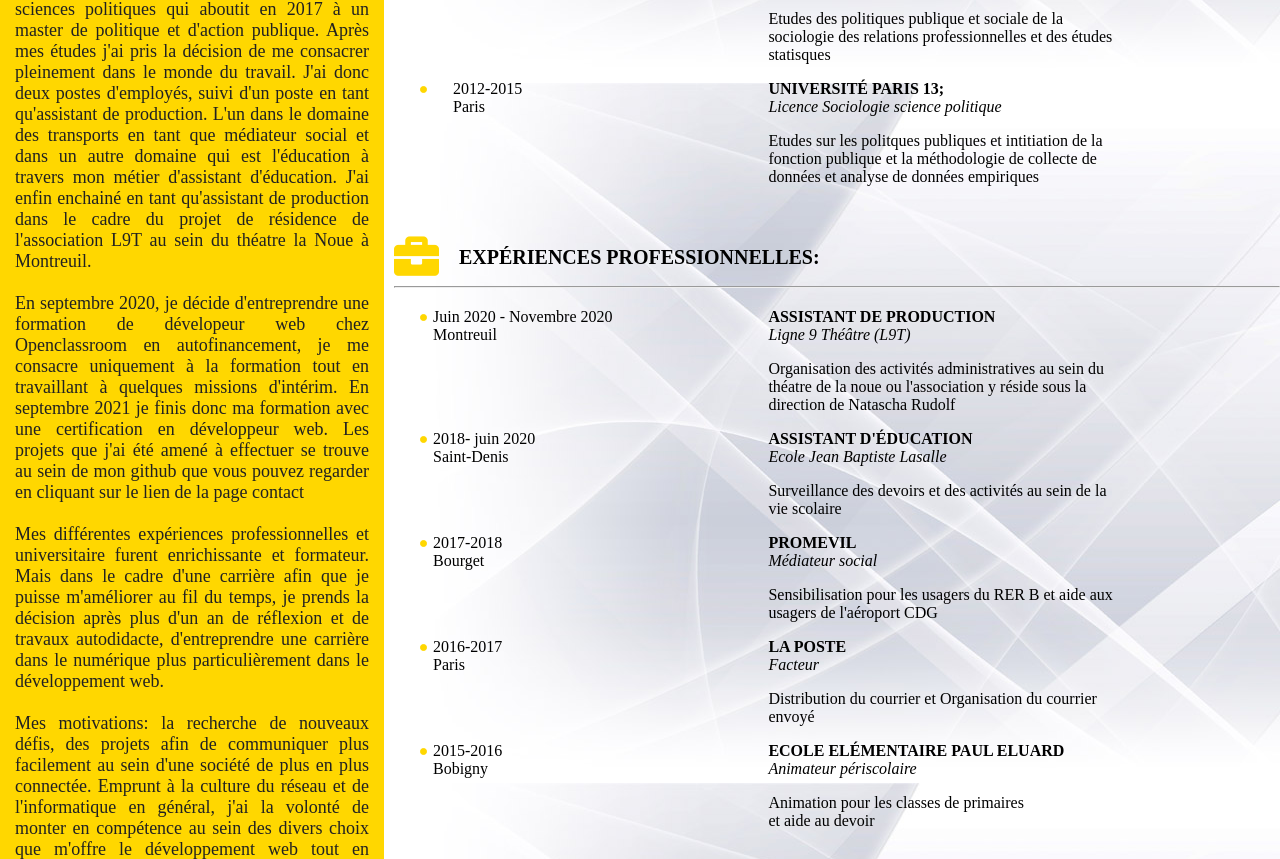
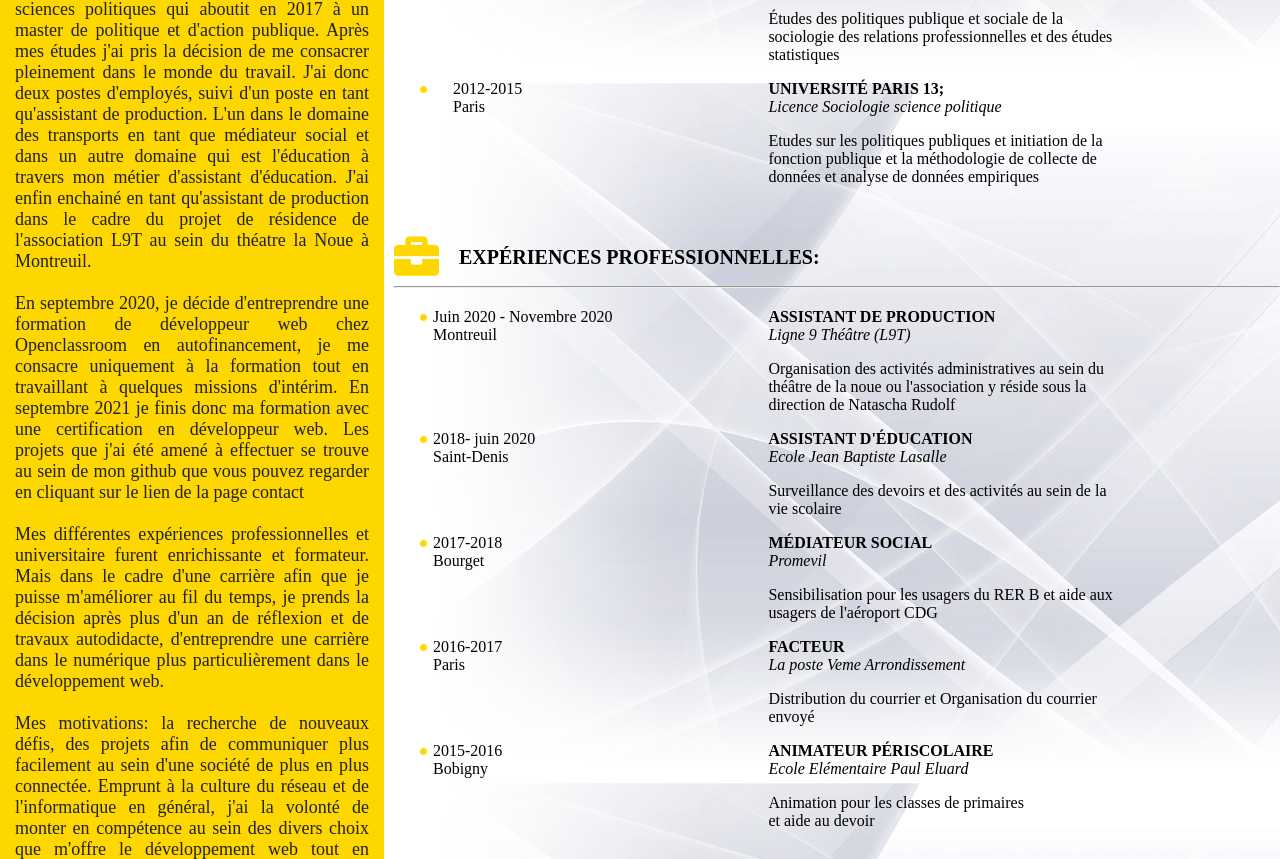
Before and after one commit to Rajerinera/Curriculum-Vitae-RAJERINERA-Adrien-, a plain HTML site: page index.html in a window 1280 px wide. Shown: the part 617-1476 px from the top of the page. Drawn offline with Linux system fonts and the light colour scheme.

Commit message:
modif cv

```diff
--- a/index.html
+++ b/index.html
@@ -36,7 +36,7 @@
                 médiateur social et dans un autre domaine qui est l'éducation à travers mon métier d'assistant
                 d'éducation. J'ai enfin enchainé en tant qu'assistant de production dans le cadre du projet de résidence
                 de l'association L9T au sein du théatre la Noue à Montreuil. <br> <br>
-                En septembre 2020, je décide d'entreprendre une formation de dévelopeur web chez Openclassroom en
+                En septembre 2020, je décide d'entreprendre une formation de développeur web chez Openclassroom en
                 autofinancement,
                 je me consacre uniquement à la formation tout en travaillant à quelques missions d'intérim. En septembre
                 2021 je
@@ -95,7 +95,7 @@
                         </div>
                         <div class="form_etude">
                             <strong>Openclassroom;</strong><br>
-                            <em>Formation developpeur web</em>
+                            <em>Formation développeur web</em>
                             <p>Création d'un site en Node js et le framework Vuejs j'ai d'ailleurs acquis des
                                 connaissances en javascript et l'optimisation d'un site (SEO)
                             </p>
@@ -130,9 +130,9 @@
                             <strong>Université Paris 13;</strong><br>
                             <em>Master 1 Politique d'action publique</em>
 
-                            <p>Etudes des politiques publique et sociale
+                            <p> Études des politiques publique et sociale
                                 de la sociologie des relations professionnelles
-                                et des études statisques</p>
+                                et des études statistiques </p>
                         </div>
                     </div>
                     <div class="form">
@@ -147,7 +147,7 @@
                             <strong>Université Paris 13;</strong><br>
                             <em>Licence Sociologie science politique</em>
 
-                            <p>Etudes sur les politques publiques et intitiation
+                            <p>Etudes sur les politiques publiques et initiation
                                 de la fonction publique et la méthodologie
                                 de collecte de données et analyse de données empiriques</p>
                         </div>
@@ -173,7 +173,7 @@
                     <div class="taf_m">
                         <strong>Assistant de production</strong><br>
                         <em> Ligne 9 Théâtre (L9T)</em>
-                        <p>Organisation des activités administratives au sein du théatre de la noue
+                        <p>Organisation des activités administratives au sein du théâtre de la noue
                             ou l'association y réside sous la direction de Natascha Rudolf </p>
                     </div>
                 </div>
@@ -202,8 +202,8 @@
                         </div>
                     </div>
                     <div class="taf_m">
-                        <strong>Promevil</strong><br>
-                        <em>Médiateur social</em>
+                        <strong>Médiateur social</strong><br>
+                        <em>Promevil</em>
 
                         <p>Sensibilisation pour les usagers du RER B
                             et aide aux usagers de l'aéroport CDG</p>
@@ -218,8 +218,8 @@
                         </div>
                     </div>
                     <div class="taf_m">
-                        <strong>La Poste</strong><br>
-                        <em>Facteur</em>
+                        <strong>Facteur</strong><br>
+                        <em>La poste Veme Arrondissement</em>
 
                         <p>Distribution du courrier et
                             Organisation du courrier envoyé</p>
@@ -235,8 +235,8 @@
                         </div>
                     </div>
                     <div class="taf_m">
-                        <strong>Ecole Elémentaire Paul Eluard</strong><br>
-                        <em>Animateur périscolaire</em>
+                        <strong> Animateur périscolaire</strong><br>
+                        <em>Ecole Elémentaire Paul Eluard</em>
 
                         <p>Animation pour les classes de primaires<br>
                             et aide au devoir</p>
```
